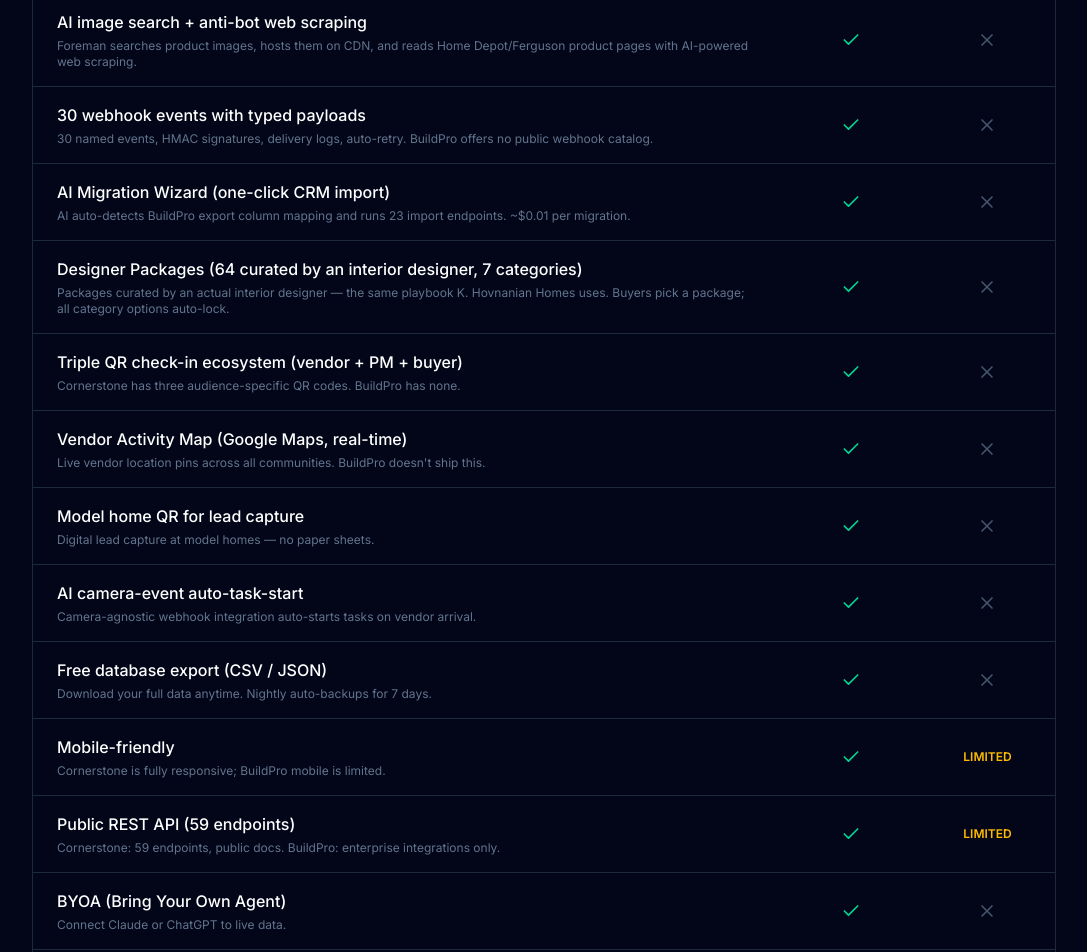
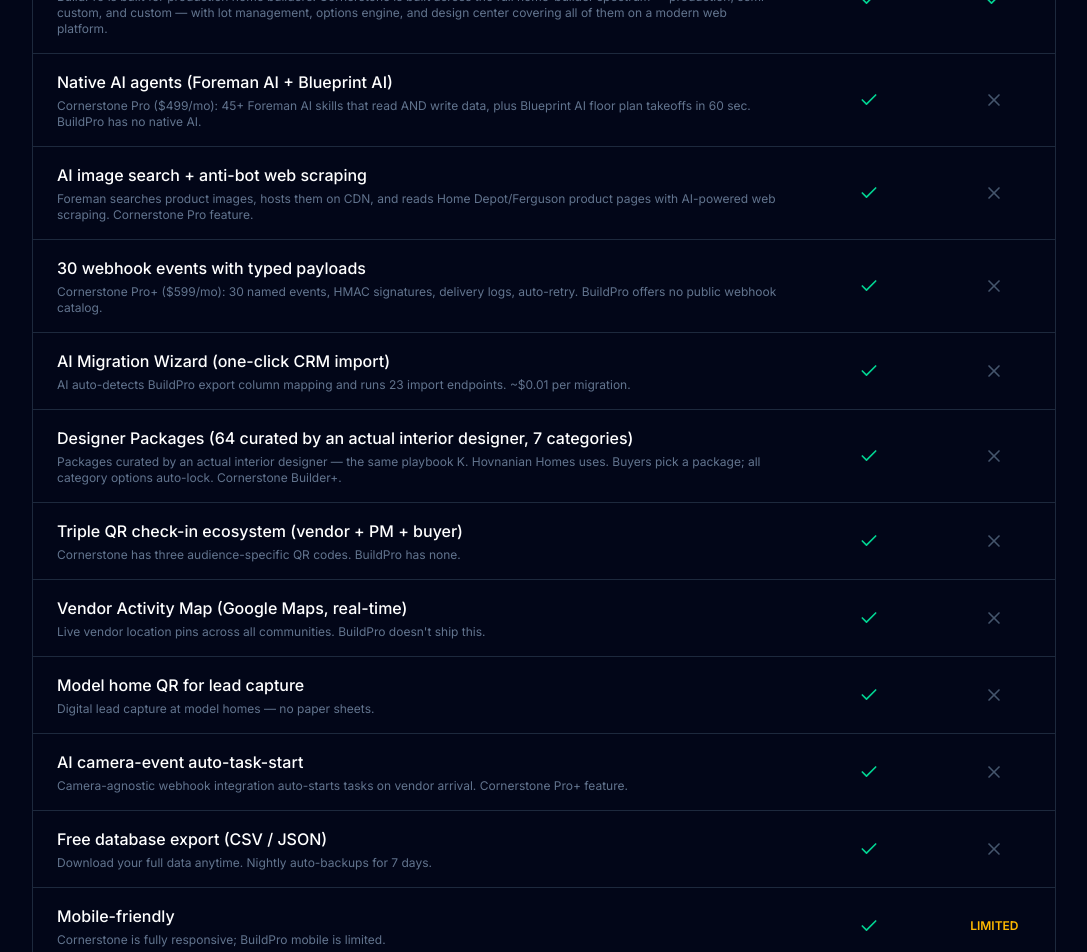
Before and after one commit to Scootermcgavin121/cornerstone-marketing-v2, a Next.js app: page /buildpro-alternative in a window 1280 px wide. Shown: the part 1300-2252 px from the top of the page, without its empty margins (96-1183 px from the left). Built offline with nearby package versions, Linux system fonts and the light colour scheme.

Commit message:
fix(buildpro-alt): tier-fairness rows, Built for home builders, factcheck corrections

```diff
--- a/src/app/buildpro-alternative/page.tsx
+++ b/src/app/buildpro-alternative/page.tsx
@@ -3,9 +3,9 @@
 import type { FAQItem } from "@/components/FAQSection";
 
 export const metadata = {
-  title: "BuildPro Alternative for Production Home Builders | Cornerstone PM",
+  title: "BuildPro Alternative for Home Builders | Cornerstone PM",
   description:
-    "BuildPro alternative built for production home builders. Native AI agents, options engine, public REST API, and modern web UI from $149/mo — no enterprise implementation fees.",
+    "BuildPro alternative for home builders. Native AI agents (Pro $499/mo), options engine, public REST API, and modern web UI from $149/mo — no enterprise implementation fees.",
   alternates: { canonical: "https://www.cornerstonepm.ai/buildpro-alternative" },
 };
 
@@ -13,45 +13,49 @@
   { feature: "Implementation cost", cornerstone: "$0", competitor: "$25k–$75k+", note: "BuildPro requires consultant-led implementation." },
   { feature: "Time to operational", cornerstone: "Hours", competitor: "3–9 months", note: "Cornerstone: AI Migration Wizard + 23 import endpoints. Drop files, wizard does the rest — live the same day." },
   { feature: "Modern web UI (cloud-native)", cornerstone: true, competitor: false, note: "BuildPro is built on a Windows desktop architecture; Cornerstone is web and mobile native." },
-  { feature: "Native AI agents (Foreman AI + Blueprint AI)", cornerstone: true, competitor: false, note: "Foreman AI: 45+ skills. Blueprint AI: PDF to takeoff in 60 seconds. BuildPro has no native AI." },
-  { feature: "AI image search + anti-bot web scraping", cornerstone: true, competitor: false, note: "Foreman searches product images, hosts them on CDN, and reads Home Depot/Ferguson product pages with AI-powered web scraping." },
-  { feature: "30 webhook events with typed payloads", cornerstone: true, competitor: false, note: "30 named events, HMAC signatures, delivery logs, auto-retry. BuildPro offers no public webhook catalog." },
+  { feature: "Built for home builders", cornerstone: true, competitor: true, note: "BuildPro is built for production home builders. Cornerstone is built across the full home-builder spectrum — production, semi-custom, and custom — with lot management, options engine, and design center covering all of them on a modern web platform." },
+  { feature: "Native AI agents (Foreman AI + Blueprint AI)", cornerstone: true, competitor: false, note: "Cornerstone Pro ($499/mo): 45+ Foreman AI skills that read AND write data, plus Blueprint AI floor plan takeoffs in 60 sec. BuildPro has no native AI." },
+  { feature: "AI image search + anti-bot web scraping", cornerstone: true, competitor: false, note: "Foreman searches product images, hosts them on CDN, and reads Home Depot/Ferguson product pages with AI-powered web scraping. Cornerstone Pro feature." },
+  { feature: "30 webhook events with typed payloads", cornerstone: true, competitor: false, note: "Cornerstone Pro+ ($599/mo): 30 named events, HMAC signatures, delivery logs, auto-retry. BuildPro offers no public webhook catalog." },
   { feature: "AI Migration Wizard (one-click CRM import)", cornerstone: true, competitor: false, note: "AI auto-detects BuildPro export column mapping and runs 23 import endpoints. ~$0.01 per migration." },
-  { feature: "Designer Packages (64 curated by an interior designer, 7 categories)", cornerstone: true, competitor: false, note: "Packages curated by an actual interior designer — the same playbook K. Hovnanian Homes uses. Buyers pick a package; all category options auto-lock." },
+  { feature: "Designer Packages (64 curated by an actual interior designer, 7 categories)", cornerstone: true, competitor: false, note: "Packages curated by an actual interior designer — the same playbook K. Hovnanian Homes uses. Buyers pick a package; all category options auto-lock. Cornerstone Builder+." },
   { feature: "Triple QR check-in ecosystem (vendor + PM + buyer)", cornerstone: true, competitor: false, note: "Cornerstone has three audience-specific QR codes. BuildPro has none." },
   { feature: "Vendor Activity Map (Google Maps, real-time)", cornerstone: true, competitor: false, note: "Live vendor location pins across all communities. BuildPro doesn't ship this." },
   { feature: "Model home QR for lead capture", cornerstone: true, competitor: false, note: "Digital lead capture at model homes — no paper sheets." },
-  { feature: "AI camera-event auto-task-start", cornerstone: true, competitor: false, note: "Camera-agnostic webhook integration auto-starts tasks on vendor arrival." },
+  { feature: "AI camera-event auto-task-start", cornerstone: true, competitor: false, note: "Camera-agnostic webhook integration auto-starts tasks on vendor arrival. Cornerstone Pro+ feature." },
   { feature: "Free database export (CSV / JSON)", cornerstone: true, competitor: false, note: "Download your full data anytime. Nightly auto-backups for 7 days." },
   { feature: "Mobile-friendly", cornerstone: true, competitor: "limited", note: "Cornerstone is fully responsive; BuildPro mobile is limited." },
-  { feature: "Public REST API (59 endpoints)", cornerstone: true, competitor: "limited", note: "Cornerstone: 59 endpoints, public docs. BuildPro: enterprise integrations only." },
-  { feature: "BYOA (Bring Your Own Agent)", cornerstone: true, competitor: false, note: "Connect Claude or ChatGPT to live data." },
+  { feature: "Public REST API (59 endpoints)", cornerstone: true, competitor: "limited", note: "Cornerstone Pro+: 59 endpoints, public docs. BuildPro: enterprise integrations only." },
+  { feature: "BYOA (Bring Your Own Agent)", cornerstone: true, competitor: false, note: "Cornerstone Pro+ ($599/mo): connect Claude or ChatGPT to live data." },
   { feature: "Options engine", cornerstone: true, competitor: true, note: "Both ship options engines for structural and design selections." },
   { feature: "Multi-community management", cornerstone: true, competitor: true, note: "Both support multi-community pipelines." },
   { feature: "Construction scheduling", cornerstone: true, competitor: true, note: "Both ship full scheduling modules." },
-  { feature: "Bid management", cornerstone: true, competitor: true, note: "Cornerstone adds 7-wave automated bidding + vendor portal (no login required)." },
+  { feature: "Bid management", cornerstone: true, competitor: true, note: "Cornerstone Pro+ adds 7-wave automated bidding + vendor portal (no login required)." },
   { feature: "Per-user fees", cornerstone: "Unlimited", competitor: "Per-seat", note: "Cornerstone: no per-seat pricing on any plan." },
-  { feature: "Starting price", cornerstone: "$149/mo", competitor: "Enterprise quote", note: "BuildPro pricing is custom and not publicly listed." },
+  { feature: "Starter price", cornerstone: "$149/mo", competitor: "Enterprise quote", note: "Cornerstone Starter: scheduling, permits, homeowner portal — unlimited users. BuildPro pricing is custom enterprise." },
+  { feature: "Full platform price (Builder)", cornerstone: "$299/mo", competitor: "Enterprise quote", note: "Cornerstone Builder ($299/mo) adds sales pipeline, purchasing, design center, and options engine — flat, unlimited users." },
+  { feature: "Price at full AI tier (Pro)", cornerstone: "$499/mo", competitor: "Enterprise quote", note: "Cornerstone Pro ($499/mo) adds Foreman AI (45+ skills) + Blueprint AI — flat, unlimited users. Foreman AI is NOT on Starter or Builder." },
+  { feature: "Price at full API + AI tier (Pro+)", cornerstone: "$599/mo", competitor: "Enterprise quote", note: "Cornerstone Pro+ ($599/mo) adds the full public REST API, BYOA, automated bidding pipeline, and Opus AI — flat, no per-user fees." },
 ];
 
 const whySwitchCards: WhySwitchCard[] = [
   { title: "Modern web platform", desc: "Cloud-native, mobile-friendly, no Citrix or VPN required. PMs update from the jobsite, vendors confirm from their phone, sales counselors present on a tablet." },
-  { title: "AI agents native — 45+ skills", desc: "Foreman AI reads AND writes data. Blueprint AI converts PDF floor plans to material takeoffs in under 60 seconds. No third-party AI plugins, no separate subscriptions." },
-  { title: "Public REST API + 30 webhooks", desc: "59 REST endpoints, 30 named webhook events, HMAC signatures, and public documentation on Pro+. BuildPro integrations are enterprise-contract only." },
+  { title: "Action-taking AI on Pro — 45+ skills", desc: "Foreman AI (Cornerstone Pro, $499/mo) reads AND writes data. Blueprint AI converts PDF floor plans to material takeoffs in under 60 seconds. No third-party AI plugins, no separate subscriptions." },
+  { title: "Public REST API + 30 webhooks on Pro+", desc: "59 REST endpoints, 30 named webhook events, HMAC signatures, and public documentation on Pro+ ($599/mo). BuildPro integrations are enterprise-contract only." },
 ];
 
 const faqItems: FAQItem[] = [
   {
-    q: "What is the best BuildPro alternative for small-to-mid home builders?",
-    a: "Cornerstone PM is the closest functional BuildPro alternative for small-to-mid production home builders. It includes the same core capabilities — options engine, floorplan pricing matrix, multi-community management, sales pipeline, purchasing, and construction scheduling — plus native AI agents and a public REST API, without BuildPro's enterprise implementation cost.",
+    q: "What is the best BuildPro alternative for home builders?",
+    a: "Cornerstone PM is the closest functional BuildPro alternative for small-to-mid home builders. It includes the same core capabilities — options engine, floorplan pricing matrix, multi-community management, sales pipeline, purchasing, and construction scheduling — plus native AI agents (Foreman AI on Pro $499/mo, Blueprint AI) and a public REST API (Pro+), without BuildPro's enterprise implementation cost.",
   },
   {
     q: "How is Cornerstone PM different from BuildPro?",
-    a: "Three key differences: (1) Cornerstone PM is a modern, web-based, mobile-friendly platform, while BuildPro is built on a Windows desktop architecture; (2) Cornerstone ships native AI agents (Foreman AI 45+ skills, Blueprint AI, AI image search, anti-bot web scraping) that BuildPro doesn't offer at any tier; (3) Cornerstone is operational in hours at $149/mo with unlimited users, while BuildPro requires $25k–$75k+ implementation budgets.",
+    a: "Three key differences: (1) Cornerstone PM is a modern, web-based, mobile-friendly platform, while BuildPro is built on a Windows desktop architecture; (2) Cornerstone ships native AI agents (Foreman AI 45+ skills on Pro $499/mo, Blueprint AI, AI image search, anti-bot web scraping) that BuildPro doesn't offer at any tier; (3) Cornerstone is operational in hours at $149/mo with unlimited users, while BuildPro requires $25k–$75k+ implementation budgets.",
   },
   {
-    q: "Can Cornerstone PM replace BuildPro for a production builder?",
-    a: "Yes — for small-to-mid production builders. Cornerstone PM covers BuildPro's core production builder workflows: lots, models, options, plan repeats, design center, draws, multi-community pipelines. For top-100 enterprise builders with deep custom integrations to existing ERPs, BuildPro may still be the right fit.",
+    q: "Can Cornerstone PM replace BuildPro for a home builder?",
+    a: "Yes — for small-to-mid home builders. Cornerstone PM covers BuildPro's core production builder workflows: lots, models, options, plan repeats, design center, draws, multi-community pipelines. For top-100 enterprise builders with deep custom integrations to existing ERPs, BuildPro may still be the right fit.",
   },
   {
     q: "How long does migration from BuildPro take?",
@@ -59,7 +63,7 @@
   },
   {
     q: "What about BuildPro's options engine? Does Cornerstone match it?",
-    a: "Yes. Cornerstone PM's options engine handles structural and design options per floorplan, dependencies, incompatibilities, allowance overages, per-community pricing, and real-time price rollup. Foreman AI's Design Center domain adds plain-English option configuration, and 64 Designer Packages curated by an actual interior designer (the same playbook K. Hovnanian Homes uses) across 7 categories — something BuildPro doesn't offer.",
+    a: "Yes. Cornerstone PM's options engine (Builder plan, $299/mo) handles structural and design options per floorplan, dependencies, incompatibilities, allowance overages, per-community pricing, and real-time price rollup. Foreman AI's Design Center domain (Pro $499/mo) adds plain-English option configuration and 64 Designer Packages curated by an actual interior designer (the same playbook K. Hovnanian Homes uses) across 7 categories — something BuildPro doesn't offer.",
   },
   {
     q: "Is Cornerstone PM mobile-friendly?",
@@ -70,8 +74,12 @@
     a: "Cornerstone PM offers a fully public REST API on the Pro+ plan ($599/mo): 59 endpoints, 30 webhook event types, HMAC signatures, scoped Bearer-token auth, and public documentation. BuildPro offers enterprise integrations only, typically on a custom contract basis.",
   },
   {
+    q: "What does $149/mo Cornerstone Starter include?",
+    a: "Starter ($149/mo) includes construction scheduling, subcontractor assignment, permits pipeline, homeowner progress portal, and the AI Support Agent — unlimited users. The options engine and design center are on Builder ($299/mo). Foreman AI + Blueprint AI are on Pro ($499/mo). REST API + BYOA are on Pro+ ($599/mo).",
+  },
+  {
     q: "Is there a free trial or beta?",
-    a: "Yes. Cornerstone PM offers a 2-year free beta to the first 100 production builders — no credit card, no contract, no implementation fee.",
+    a: "Yes. Cornerstone PM offers a 2-year free beta to the first 100 home builders — no credit card, no contract, no implementation fee.",
   },
 ];
 
@@ -83,9 +91,9 @@
       heroLine1="BuildPro power."
       heroLine2="Modern UI. Native AI."
       accentColor="violet"
-      heroParagraph="Cornerstone PM is the modern BuildPro alternative for small-to-mid production home builders. Same core capabilities — options engine, multi-community pipelines, purchasing, construction scheduling — on a web-native platform with 45+ AI skills and a public REST API. Starts at $149/mo."
+      heroParagraph="Cornerstone PM is the modern BuildPro alternative for small-to-mid home builders. Same core capabilities — options engine, multi-community pipelines, purchasing, construction scheduling — on a web-native platform with Foreman AI (45+ skills on Pro $499/mo), Blueprint AI, and a public REST API (Pro+ $599/mo). Starts at $149/mo, unlimited users."
       secondaryCTA={{ text: "Also a NEWSTAR alternative", href: "/newstar-alternative" }}
-      comparisonSubtitle="Side-by-side for production builders evaluating modern alternatives."
+      comparisonSubtitle="Side-by-side for home builders evaluating modern alternatives."
       comparisonRows={comparisonRows}
       trademarkName="BuildPro"
       whySwitchHeadline="Why builders switch from BuildPro"
```
